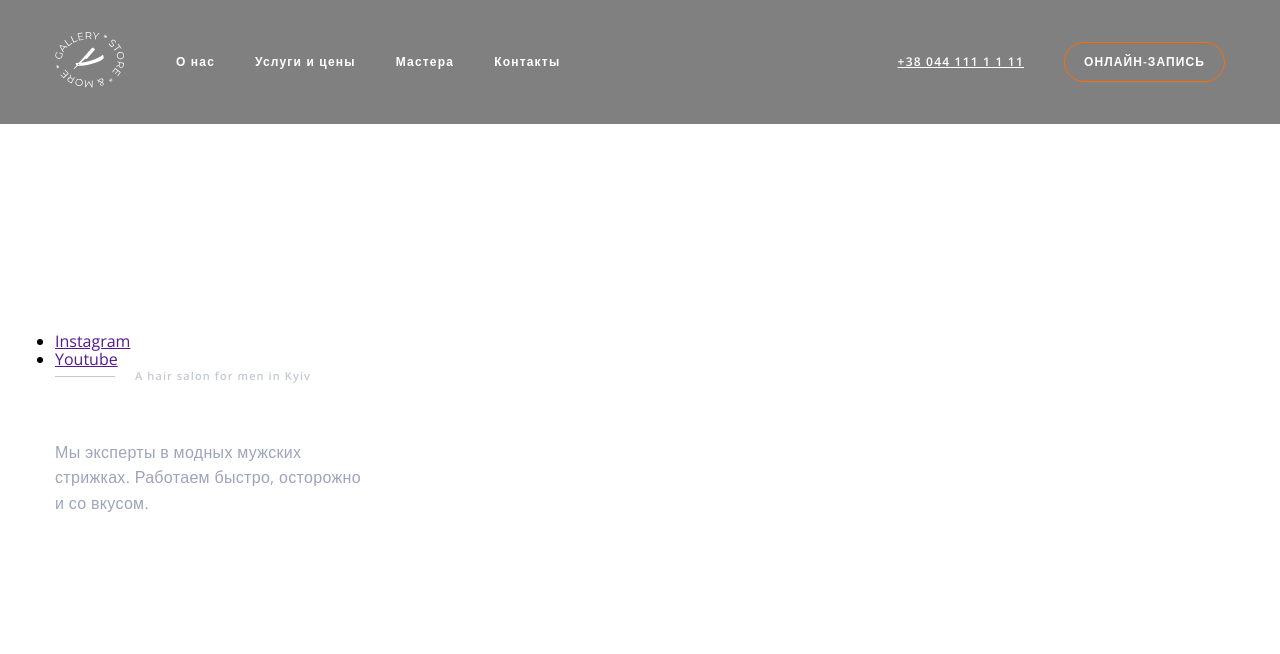
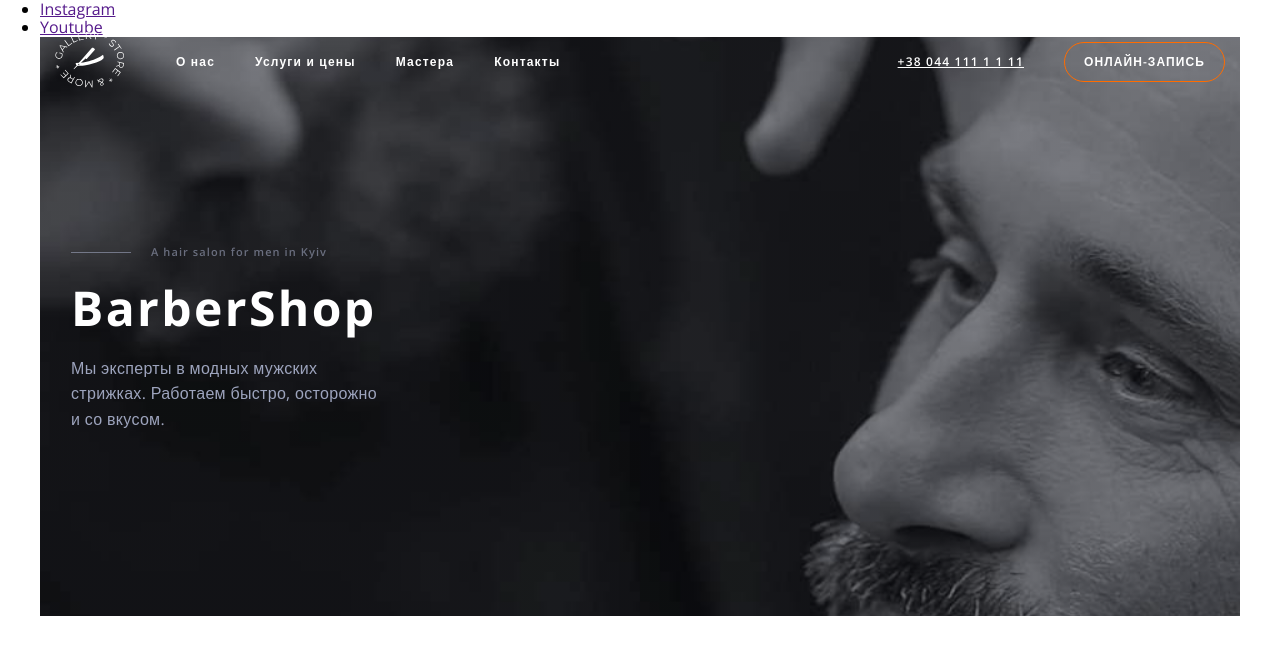
Before and after one commit to VasylArtymovych/own-work-burbershop, a plain HTML site: page index.html in a window 1280 px wide. Drawn offline with nearby package versions, Linux system fonts and the light colour scheme.

Commit message:
upgreded hero-mob, header opsiton-absl

```diff
--- a/index.html
+++ b/index.html
@@ -119,8 +119,8 @@
                 </ul>
             </div>
             <div class="hero-right">
-                <p lang="en" class="pre-title">A hair salon for men in Kyiv</p>
-                <h1 lang="en" class="main-title">BarberShop</h1>
+                <p lang="en" class="pre-title hero-right__pre-title">A hair salon for men in Kyiv</p>
+                <h1 lang="en" class="main-title hero-right__main-title">BarberShop</h1>
                 <p class="after-title hero-right__after-title">Мы эксперты в модных мужских стрижках.
                     Работаем быстро, осторожно и со вкусом.</p>
             </div>
--- a/sass/layout/_header.scss
+++ b/sass/layout/_header.scss
@@ -1,9 +1,10 @@
 .header {
-  position: relative;
+  position: absolute;
+  width: 100%;
+  top: 0;
   padding-top: 40px;
   padding-bottom: 40px;
   @include font($fw: 600, $fz: 12px, $lh: 1.33, $ls: 0.1em);
-  background-color: grey;
   @media screen and(min-width:768px) {
     padding-top: 32px;
     padding-bottom: 32px;
--- a/sass/layout/_hero.scss
+++ b/sass/layout/_hero.scss
@@ -1,12 +1,36 @@
 .hero-section {
-  padding-top: 208px;
-  padding-bottom: 183px;
+  //   padding-top: 208px;
+  //   padding-bottom: 183px;
+  //   display: flex;
+}
+
+.hero-container {
+  padding: 0;
 }
 
 .hero-left {
 }
 
 .hero-right {
+  background-color: $bgr-color-second;
+  background-image: linear-gradient(rgba(25, 28, 38, 0.2), rgba(25, 28, 38, 0.2)),
+    url(../images/hero/hero-bgr-img1-mob.jpg);
+  background-repeat: no-repeat;
+  background-position: center;
+  background-size: cover;
+  padding: 208px 143px 183px 31px;
+
+  @media (min-device-pixel-ratio: 2), (min-resolution: 2dpi), (min-resolution: 2dppx) {
+    background-image: linear-gradient(rgba(25, 28, 38, 0.2), rgba(25, 28, 38, 0.2)),
+      url(../images/hero/hero-bgr-img1-mob@2x.jpg);
+  }
+
+  &__pre-title {
+    margin-bottom: 20px;
+  }
+  &__main-title {
+    margin-bottom: 20px;
+  }
   &__after-title {
     max-width: 306px;
   }
```
Also changed, not shown: css/main.css, css/main.min.css, images/hero/hero-bgr-img1-mob.jpg (added), images/hero/hero-bgr-img1-mob@2x.jpg (added), images/hero/hero-bgr-img2-mob.jpg (added), images/hero/hero-bgr-img2-mob@2x.jpg (added), images/hero/hero-bgr-img3-mob.jpg (added), images/hero/hero-bgr-img3-mob@2x.jpg (added), 2 other files.
